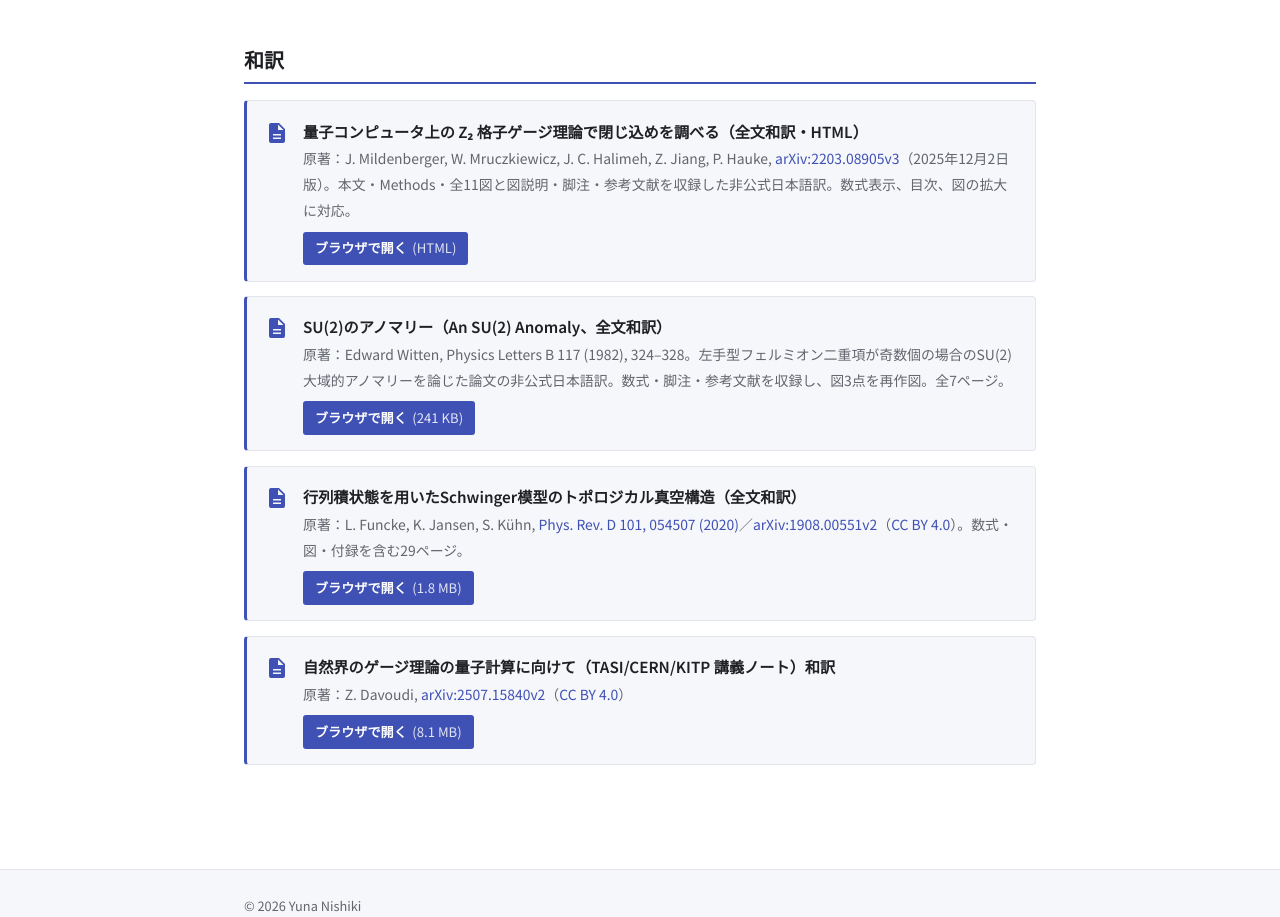
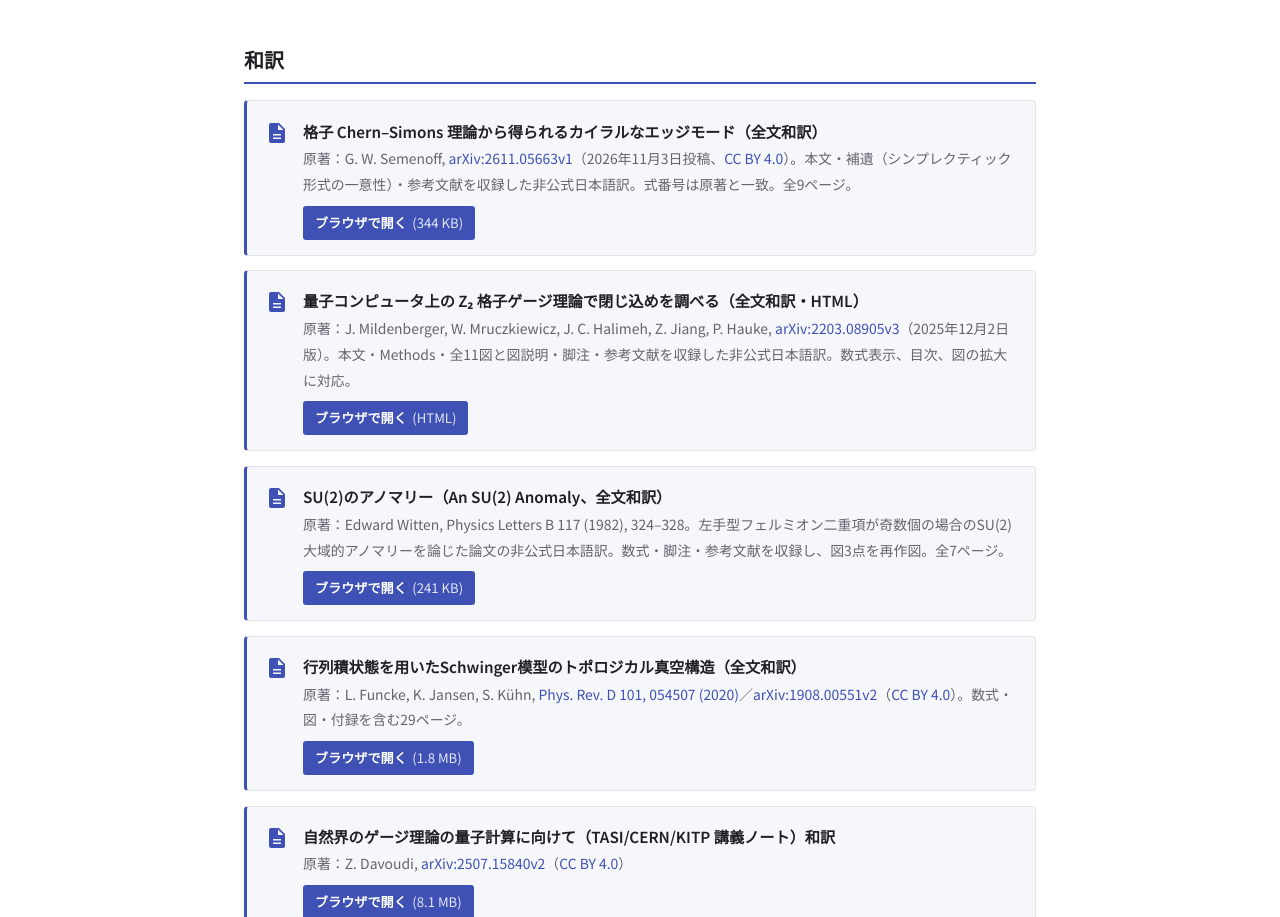
Before and after one commit to nishikiyuna/nishikiyuna.github.io, a plain HTML site: page souko/index.html in a window 1280 px wide. Shown: the part 852-1769 px from the top of the page. Drawn offline with Linux system fonts and the light colour scheme.

Commit message:
souko に Semenoff (2026) 格子 Chern-Simons エッジモードの和訳を追加
Co-Authored-By: Claude Opus 5.5 <noreply@anthropic.com>

```diff
--- a/souko/index.html
+++ b/souko/index.html
@@ -87,6 +87,17 @@
     <div class="file">
       <svg class="icon" viewBox="0 0 24 24" aria-hidden="true"><path d="M14 2H6a2 2 0 0 0-2 2v16a2 2 0 0 0 2 2h12a2 2 0 0 0 2-2V8l-6-6zm-1 7V3.5L18.5 9H13zM8 13h8v1.5H8V13zm0 3.5h8V18H8v-1.5z"/></svg>
       <div class="body">
+        <span class="title">格子 Chern–Simons 理論から得られるカイラルなエッジモード（全文和訳）</span>
+        <span class="venue">原著：G. W. Semenoff, <a href="https://arxiv.org/abs/2611.05663v1" target="_blank" rel="noopener">arXiv:2611.05663v1</a>（2026年11月3日投稿、<a href="https://creativecommons.org/licenses/by/4.0/" target="_blank" rel="noopener">CC BY 4.0</a>）。本文・補遺（シンプレクティック形式の一意性）・参考文献を収録した非公式日本語訳。式番号は原著と一致。全9ページ。</span>
+        <a class="dl" href="semenoff2026-lattice-chern-simons-edge-ja.pdf" target="_blank" rel="noopener">
+          ブラウザで開く <span class="size">(344 KB)</span>
+        </a>
+      </div>
+    </div>
+
+    <div class="file">
+      <svg class="icon" viewBox="0 0 24 24" aria-hidden="true"><path d="M14 2H6a2 2 0 0 0-2 2v16a2 2 0 0 0 2 2h12a2 2 0 0 0 2-2V8l-6-6zm-1 7V3.5L18.5 9H13zM8 13h8v1.5H8V13zm0 3.5h8V18H8v-1.5z"/></svg>
+      <div class="body">
         <span class="title">量子コンピュータ上の Z₂ 格子ゲージ理論で閉じ込めを調べる（全文和訳・HTML）</span>
         <span class="venue">原著：J. Mildenberger, W. Mruczkiewicz, J. C. Halimeh, Z. Jiang, P. Hauke, <a href="https://arxiv.org/abs/2203.08905v3" target="_blank" rel="noopener">arXiv:2203.08905v3</a>（2025年12月2日版）。本文・Methods・全11図と図説明・脚注・参考文献を収録した非公式日本語訳。数式表示、目次、図の拡大に対応。</span>
         <a class="dl" href="mildenberger-z2-confinement-ja.html" target="_blank" rel="noopener">ブラウザで開く <span class="size">(HTML)</span></a>
```
Also changed, not shown: 1 other file.
